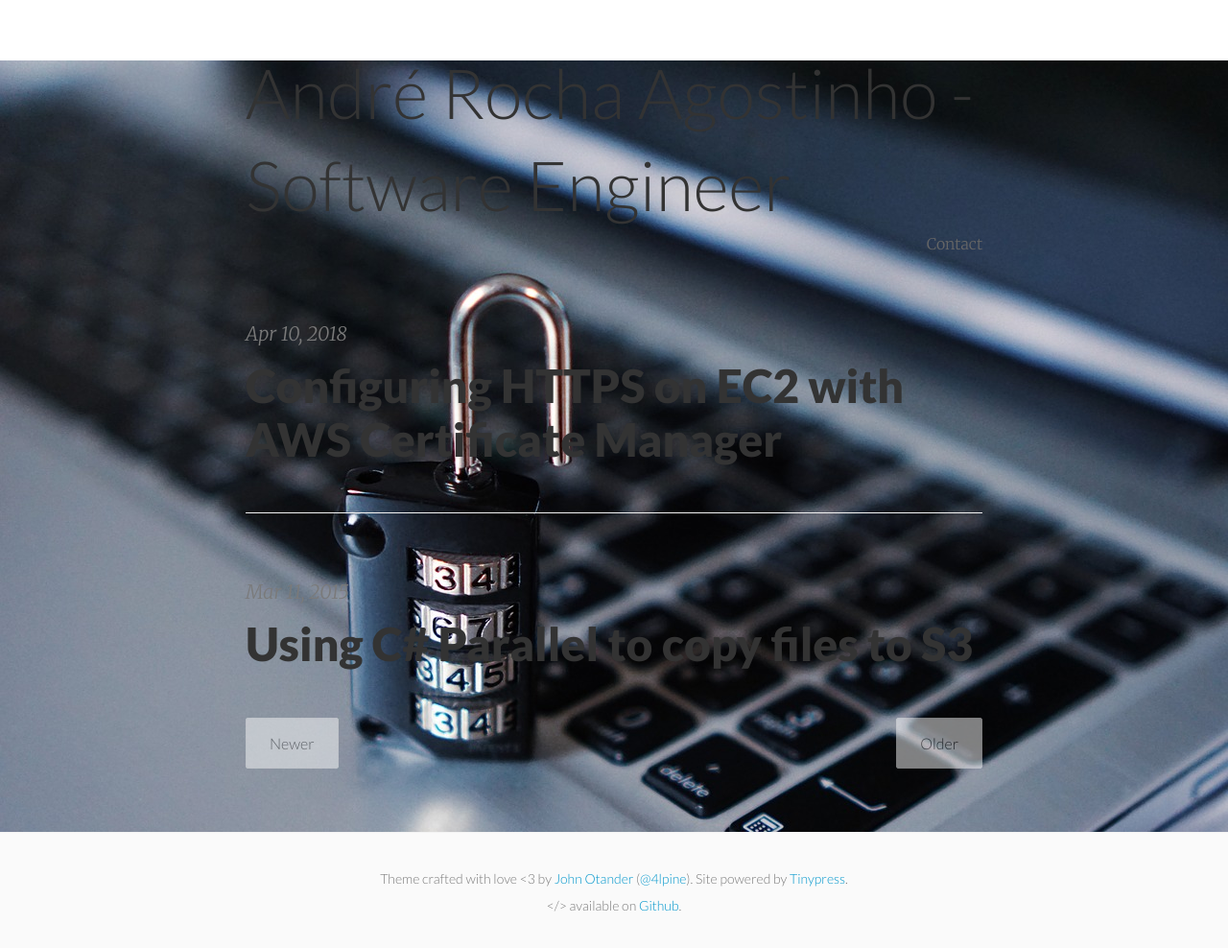
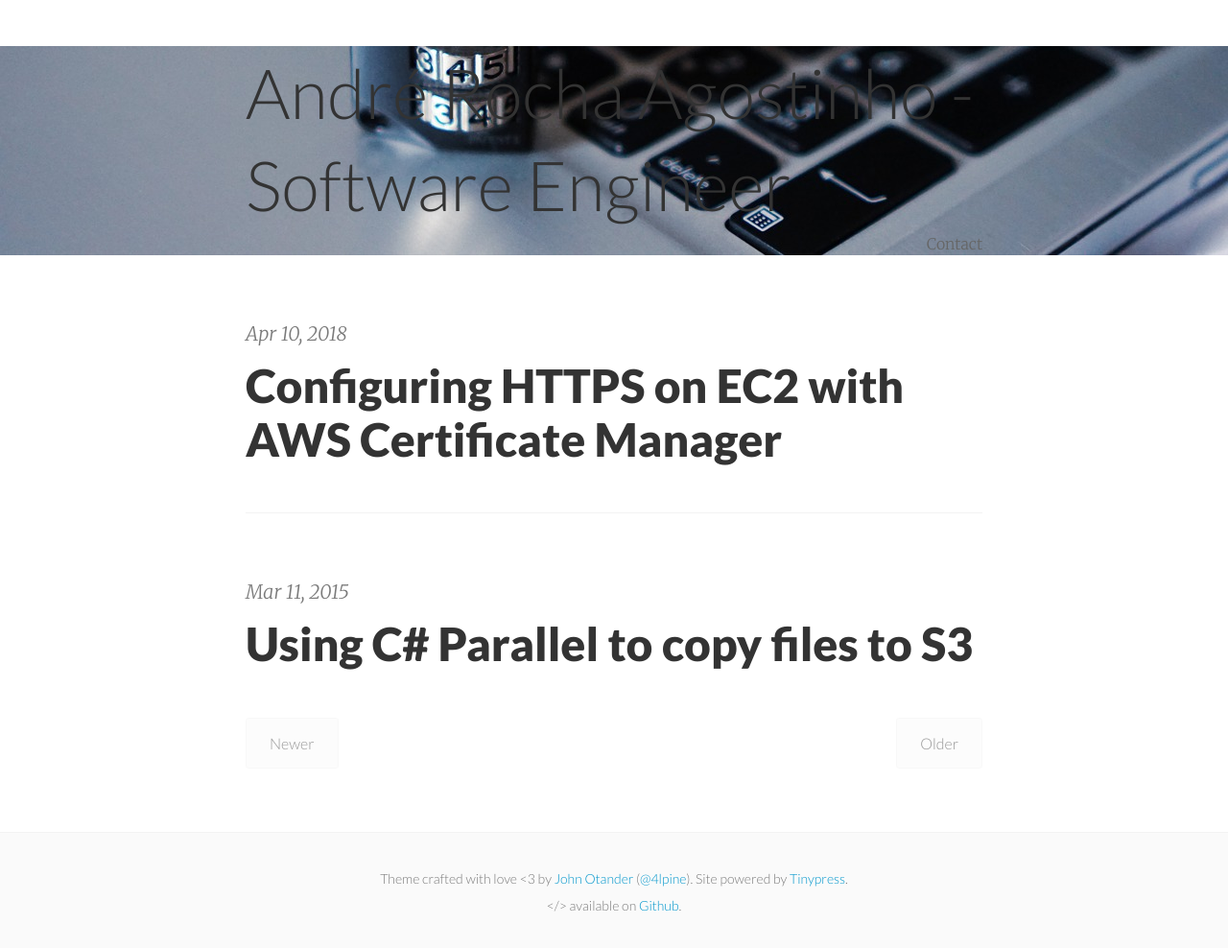
Before and after one commit to aragostinho/aragostinho.github.io, a Jekyll site: the page built from index.html, in a window 1280 px wide. Shown: the whole page at 96% size. Built offline with Jekyll 4.4.1, drawn with Linux system fonts in a browser that asks for light colours; the list of posts is cut into pages by our own code.

Commit message:
Background

```diff
--- a/_includes/header.html
+++ b/_includes/header.html
@@ -1,4 +1,4 @@
-<header class="site-header px2 px-responsive">
+<header class="site-header px2 px-responsive backimage">
   <div class="mt2 wrap">
     <div class="measure">
       <h1><a href="{{ site.url }}" class="left">{{ site.title }}</a></h1>
--- a/css/basscss.css
+++ b/css/basscss.css
@@ -11,13 +11,6 @@
 */
 body, button, input, select, textarea, pre {
   margin: 0;
-}
-
-body {
-    background-image: url('https://github.com/aragostinho/aragostinho.github.io/blob/master/_imgs/blog/https.jpg?raw=true');
-    background-repeat: no-repeat;
-    background-position: 100% 100%;
-   background-repeat: no-repeat;
 }
 
 h1, h2, h3, h4, h5, h6, p, dl, ol, ul {
@@ -768,3 +761,11 @@ a:hover {
 .transition-all {
   transition: all .2s ease;
 }
+
+
+.backimage {
+    background-image: url('https://github.com/aragostinho/aragostinho.github.io/blob/master/_imgs/blog/https.jpg?raw=true');
+    background-repeat: no-repeat;
+    background-position: 100% 100%;
+   background-repeat: no-repeat;
+}
```
